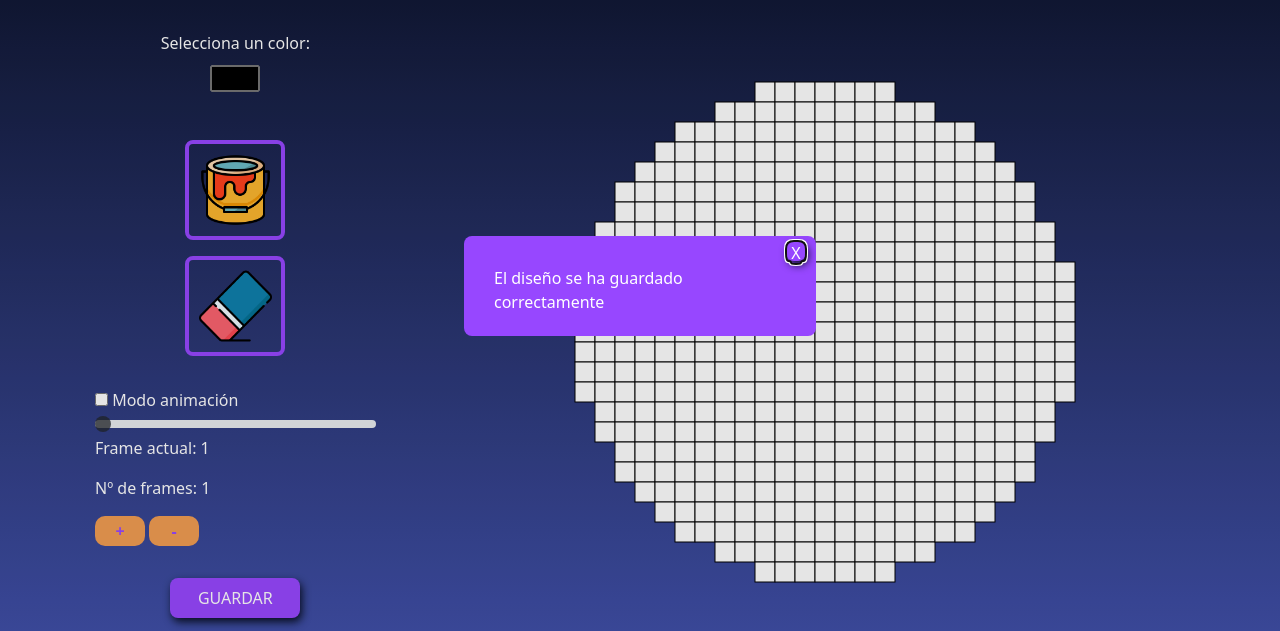
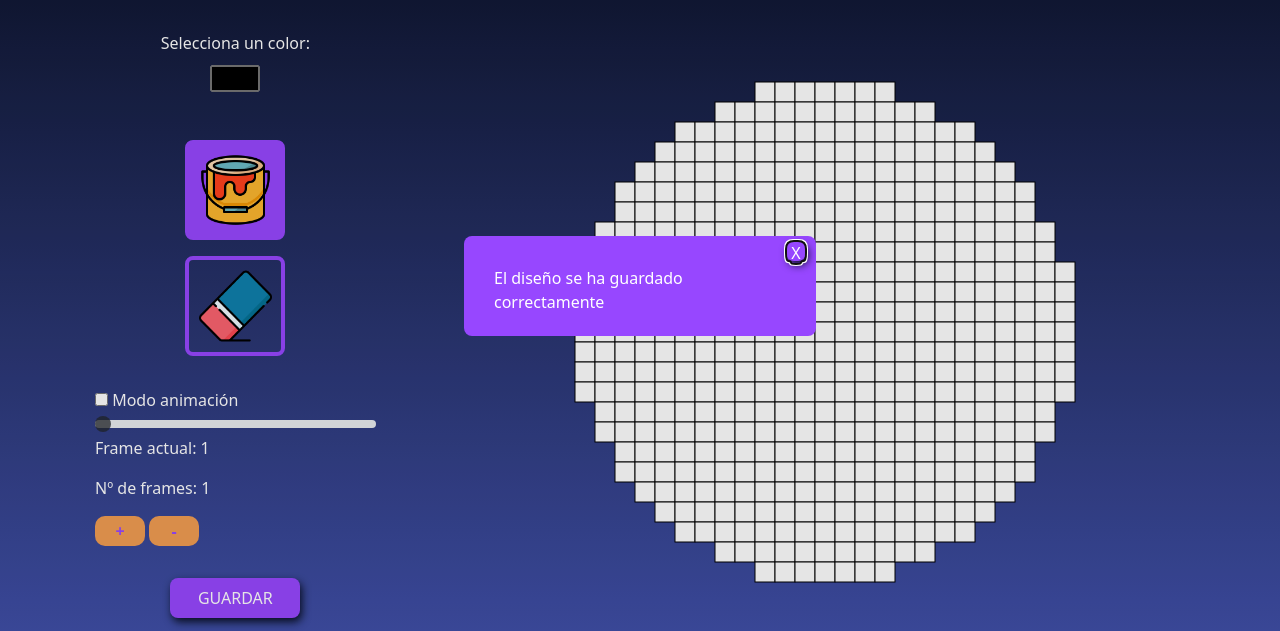
Before and after one commit to nenpav/Proxecto-DAW-23-24, a PHP site: page /documents/draw.php?save=ok in a window 1280 px wide. Shown: the part 114-745 px from the top of the page. Run offline with PHP 8.4, Linux system fonts and the light colour scheme; the visitor is signed in with stand-in values (Sample User, id 1); some libraries are stand-ins or nearby versions.

Commit message:
mantener activo el pincel

```diff
--- a/Roled/documents/draw.php
+++ b/Roled/documents/draw.php
@@ -71,7 +71,7 @@ $rutaBase= "../src/img/avatarGen.png";
               </form>
             </article>
             <article id="herramientas">
-                <figure class="iconos" id="pintar">
+                <figure class="iconos activo" id="pintar">
                   <!--Iconos diseñados por <a href="https://www.flaticon.es/autores/mynamepong" title="mynamepong"> mynamepong </a> from <a href="https://www.flaticon.es/" title="Flaticon">www.flaticon.es'</a>-->
                     <button><img src="../src/img/pintura.png" alt="iconoPintar" title="Herramienta de pintura"></button>
                 </figure>
```
